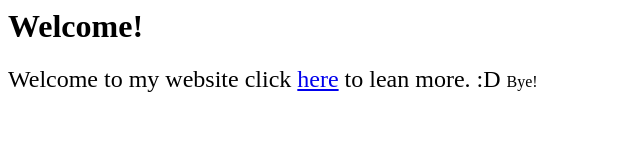
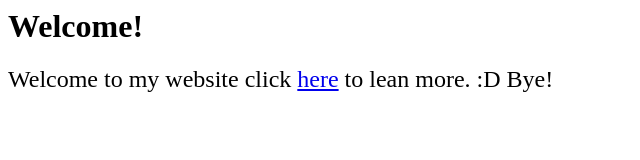
Before and after one commit to octotheoli/Messing-around, a plain HTML site: page index.html in a window 1280 px wide. Shown: the full height of the page, 0-640 px from the left. Drawn offline with Linux system fonts and the light colour scheme.

Commit message:
Update index.html

```diff
--- a/index.html
+++ b/index.html
@@ -8,7 +8,10 @@
 
   Welcome to my website click <a href="https://tinyurl.com/4y9emxye">here</a> to lean more. :D
 
-    </font>
-  Bye!
+
+ <n>
+   Bye!
+
+   </font>
   </p>
 </body>
```
